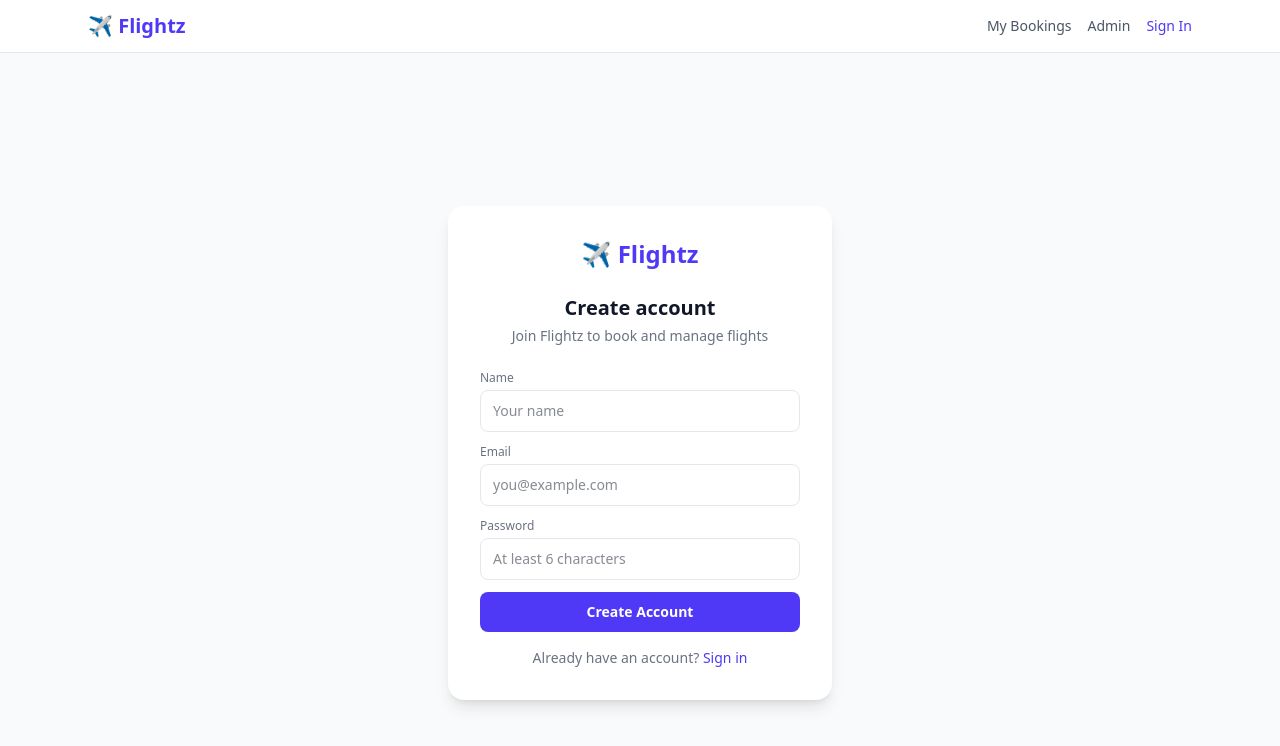
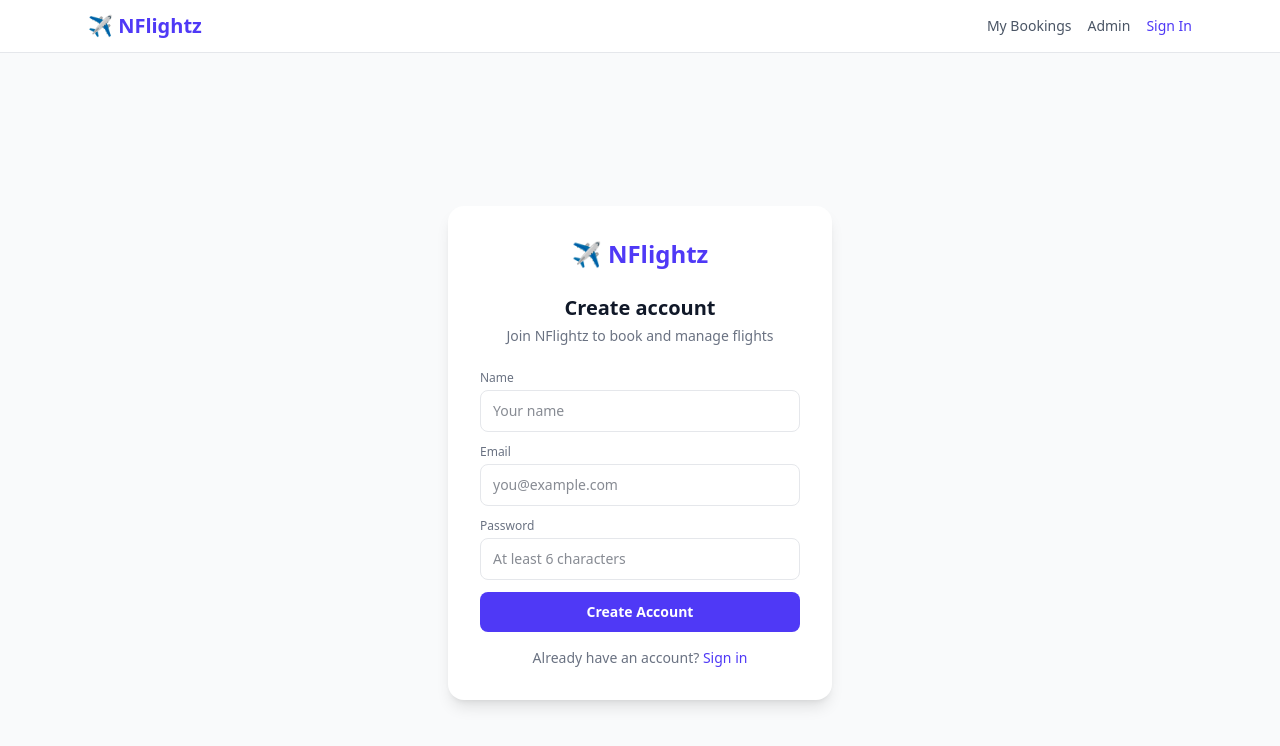
Before and after one commit to m-eze/flightz, a Next.js app: page /auth/register in a window 1280 px wide. Shown: the top 746 px of the page. Built offline with nearby package versions, Linux system fonts and the light colour scheme; no server answers.

Commit message:
Rebrand to NFlightz
- All UI references: Flightz → NFlightz
- Booking reference prefix: FLZ- → NFL-
- README, page titles, nav, auth pages updated
- Consistent across all 7 files

```diff
--- a/src/app/api/bookings/route.ts
+++ b/src/app/api/bookings/route.ts
@@ -4,7 +4,7 @@ import { NextRequest, NextResponse } from "next/server";
 
 function generateRef(): string {
   const chars = "ABCDEFGHJKLMNPQRSTUVWXYZ23456789";
-  return "FLZ-" + Array.from({ length: 6 }, () => chars[Math.floor(Math.random() * chars.length)]).join("");
+  return "NFL-" + Array.from({ length: 6 }, () => chars[Math.floor(Math.random() * chars.length)]).join("");
 }
 
 export async function GET(req: NextRequest) {
--- a/src/app/auth/login/page.tsx
+++ b/src/app/auth/login/page.tsx
@@ -34,7 +34,7 @@ export default function LoginPage() {
   return (
     <main className="min-h-screen bg-gray-50 flex items-center justify-center p-6">
       <div className="bg-white rounded-2xl shadow-lg p-8 max-w-sm w-full">
-        <a href="/" className="text-2xl font-bold text-indigo-600 block text-center mb-6">✈️ Flightz</a>
+        <a href="/" className="text-2xl font-bold text-indigo-600 block text-center mb-6">✈️ NFlightz</a>
         <h1 className="text-xl font-bold text-center mb-1">Welcome back</h1>
         <p className="text-sm text-gray-500 text-center mb-6">Sign in to manage your bookings</p>
 
--- a/src/app/auth/register/page.tsx
+++ b/src/app/auth/register/page.tsx
@@ -41,9 +41,9 @@ export default function RegisterPage() {
   return (
     <main className="min-h-screen bg-gray-50 flex items-center justify-center p-6">
       <div className="bg-white rounded-2xl shadow-lg p-8 max-w-sm w-full">
-        <a href="/" className="text-2xl font-bold text-indigo-600 block text-center mb-6">✈️ Flightz</a>
+        <a href="/" className="text-2xl font-bold text-indigo-600 block text-center mb-6">✈️ NFlightz</a>
         <h1 className="text-xl font-bold text-center mb-1">Create account</h1>
-        <p className="text-sm text-gray-500 text-center mb-6">Join Flightz to book and manage flights</p>
+        <p className="text-sm text-gray-500 text-center mb-6">Join NFlightz to book and manage flights</p>
 
         {error && (
           <div className="mb-4 p-3 bg-red-50 border border-red-200 rounded-lg text-sm text-red-600 text-center">
--- a/src/app/dashboard/page.tsx
+++ b/src/app/dashboard/page.tsx
@@ -86,7 +86,7 @@ export default function DashboardPage() {
 
         <form onSubmit={handleSearch} className="flex gap-3 mb-8">
           <input type="text" value={searchRef} onChange={(e) => setSearchRef(e.target.value)}
-            placeholder="Search by booking reference (e.g. FLZ-ABC123)"
+            placeholder="Search by booking reference (e.g. NFL-ABC123)"
             className="flex-1 rounded-lg border border-gray-200 px-4 py-2.5 text-sm focus:outline-none focus:ring-2 focus:ring-indigo-500" />
           <button type="submit" className="bg-indigo-600 text-white px-6 py-2.5 rounded-lg text-sm hover:bg-indigo-700 transition">Search</button>
           {searchRef && (
--- a/src/app/flights/[id]/book/page.tsx
+++ b/src/app/flights/[id]/book/page.tsx
@@ -136,7 +136,7 @@ export default function BookPage() {
     <main className="min-h-screen bg-gray-50">
       <div className="bg-white border-b border-gray-200">
         <div className="max-w-3xl mx-auto px-6 py-3">
-          <a href="/" className="text-xl font-bold text-indigo-600">✈️ Flightz</a>
+          <a href="/" className="text-xl font-bold text-indigo-600">✈️ NFlightz</a>
         </div>
       </div>
 
--- a/src/app/layout.tsx
+++ b/src/app/layout.tsx
@@ -4,7 +4,7 @@ import Navbar from "@/components/Navbar";
 import "./globals.css";
 
 export const metadata: Metadata = {
-  title: "Flightz — Book Flights in Nigeria",
+  title: "NFlightz — Book Flights in Nigeria",
   description: "Search, compare and book flights across Nigeria. The smartest way to fly domestic.",
 };
 
--- a/src/app/page.tsx
+++ b/src/app/page.tsx
@@ -273,7 +273,7 @@ export default function HomePage() {
 
       {/* Features */}
       <section className="max-w-6xl mx-auto px-6 py-20">
-        <h3 className="text-2xl font-bold text-center mb-12">Why Flightz?</h3>
+        <h3 className="text-2xl font-bold text-center mb-12">Why NFlightz?</h3>
         <div className="grid grid-cols-1 md:grid-cols-3 gap-8">
           {[
             { icon: "🇳🇬", title: "All Nigerian Airlines", desc: "Air Peace, Arik Air, Ibom Air, Max Air, and 14+ more — all in one place." },
@@ -314,7 +314,7 @@ export default function HomePage() {
       </section>
 
       <footer className="border-t border-gray-200 bg-white py-8 text-center text-sm text-gray-400">
-        <p>✈️ Flightz — Nigeria&apos;s flight booking platform. Built with ❤️</p>
+        <p>✈️ NFlightz — Nigeria&apos;s flight booking platform. Built with ❤️</p>
       </footer>
     </main>
   );
--- a/src/components/Navbar.tsx
+++ b/src/components/Navbar.tsx
@@ -9,7 +9,7 @@ export default function Navbar() {
   return (
     <nav className="bg-white border-b border-gray-200 sticky top-0 z-30">
       <div className="max-w-6xl mx-auto px-6 py-3 flex items-center justify-between">
-        <Link href="/" className="text-xl font-bold text-indigo-600">✈️ Flightz</Link>
+        <Link href="/" className="text-xl font-bold text-indigo-600">✈️ NFlightz</Link>
 
         <div className="flex items-center gap-4 text-sm">
           {status === "loading" ? (
--- a/src/lib/utils.ts
+++ b/src/lib/utils.ts
@@ -33,7 +33,7 @@ export function formatDate(date: Date | string): string {
 
 export function generateBookingReference(): string {
   const chars = "ABCDEFGHJKLMNPQRSTUVWXYZ23456789";
-  let ref = "FLZ-";
+  let ref = "NFL-";
   for (let i = 0; i < 6; i++) {
     ref += chars[Math.floor(Math.random() * chars.length)];
   }
```
Also changed, not shown: 1 other file (tests, documents, lock files or other folders).
